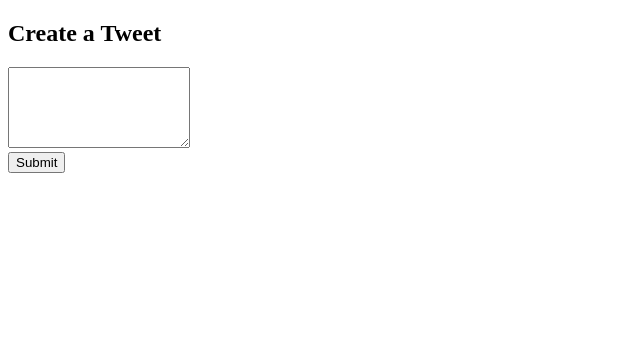
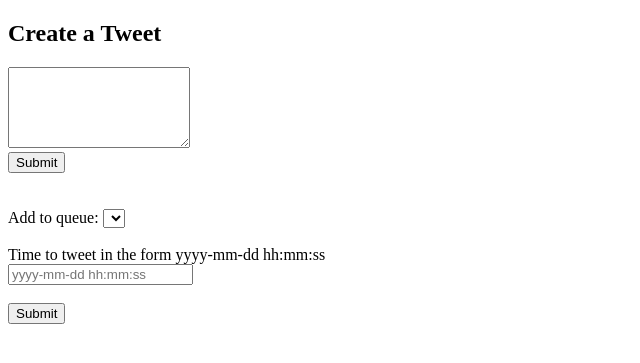
Before and after one commit to beccam/tiktoktweet, a Django app: page /tiktokadmin/create/ in a window 1280 px wide. Shown: the top 363 px of the page, without its empty margins (0-640 px from the left). Run offline with Django 3.2, Linux system fonts and the light colour scheme; lists and menus that the app fills with data are empty.

Commit message:
changed views and html files

```diff
--- a/tiktokadmin/templates/tiktokadmin/create.html
+++ b/tiktokadmin/templates/tiktokadmin/create.html
@@ -10,5 +10,26 @@
     <input type="submit" value="Submit"/>
 </form>
 
+<br>
+
+<form action="{% url 'tiktokadmin:create_to_queue'  %}" method="post">
+    {% csrf_token %}<br>
+
+    <label>Add to queue:</label>
+    <select id = "myList">
+        {% for queue in queue_list %}
+        <option value = "{{queue.id}}">{{queue.name}}</option>
+        {% endfor %}
+    </select>
+    <br><br>
+    <label>Time to tweet in the form yyyy-mm-dd hh:mm:ss</label>
+    <div class="element-input"><label class="title"></label><div class="item-cont"><input class="large" type="datetime" name="when_to_tweet" placeholder="yyyy-mm-dd hh:mm:ss"/><span class="icon-place"></span></div></div>
+
+    <br>
+
+    <input type="submit" value="Submit"/>
+
+</form>
+
 </body>
 </html>
--- a/tiktokadmin/views.py
+++ b/tiktokadmin/views.py
@@ -1,7 +1,7 @@
 from django.shortcuts import render
 from django.http import HttpResponse
 from django.template import RequestContext, loader
-from tiktokadmin.models import Tweets, Queue
+from tiktokadmin.models import Tweets, Queue, Tweets_queue
 import uuid
 from datetime import datetime
 
@@ -21,6 +21,12 @@ def create_post(request):
     text = request.POST['tweettext']
     Tweets.create(id = uuid.uuid4(), created = datetime.utcnow(), modified = datetime.utcnow(),  tweet = text)
     return HttpResponse(text)
+
+def create_to_queue(request):
+    tweet_time = request.POST['when_to_tweet']
+    queue_name = request.POST['{{queue.id}}']
+    Tweets_queue.create(queue_id = queue_name, time_to_send = tweet_time, tweet_id = Tweets.get(id))
+    return HttpResponse(tweet_time, queue_name )
 
 def queue(request):
     template = loader.get_template('tiktokadmin/queue.html')
```
Also changed, not shown: tiktokadmin/templates/tiktokadmin/queue_edit.html (+4 -7 lines).
